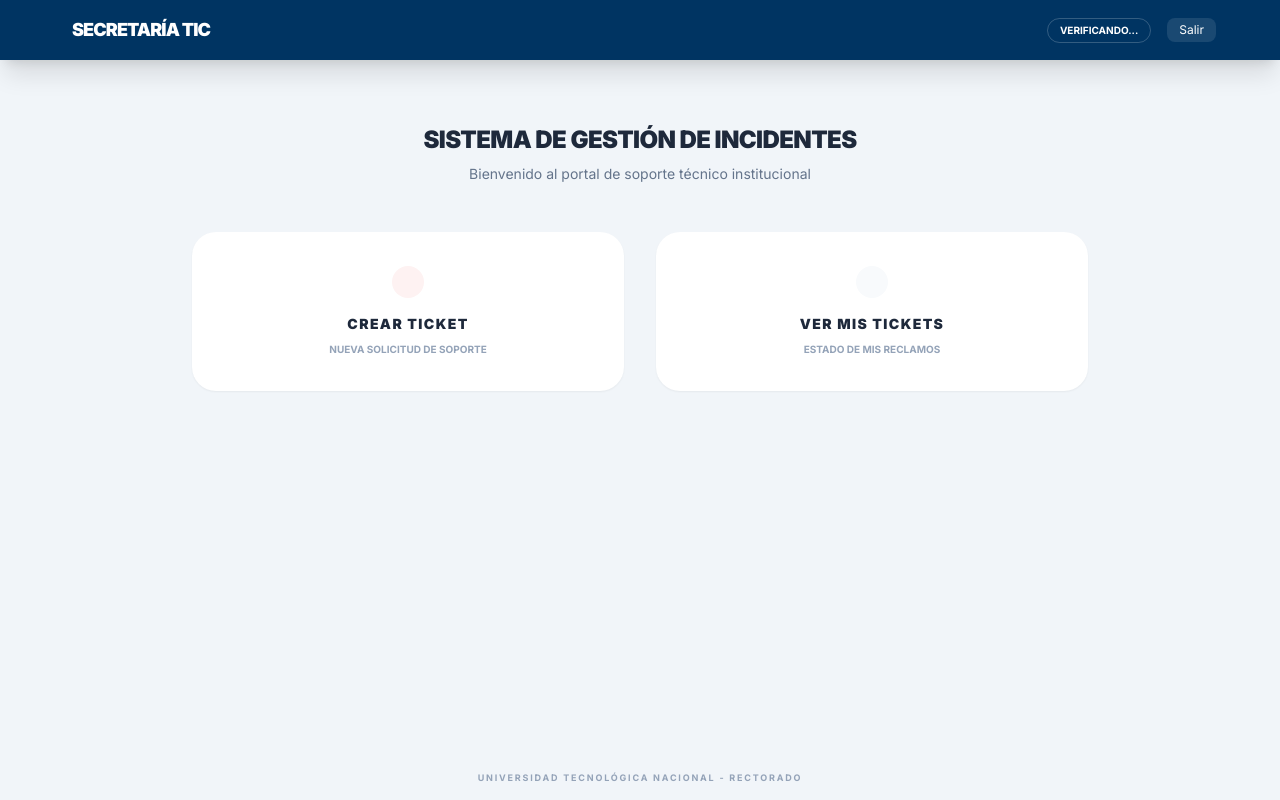
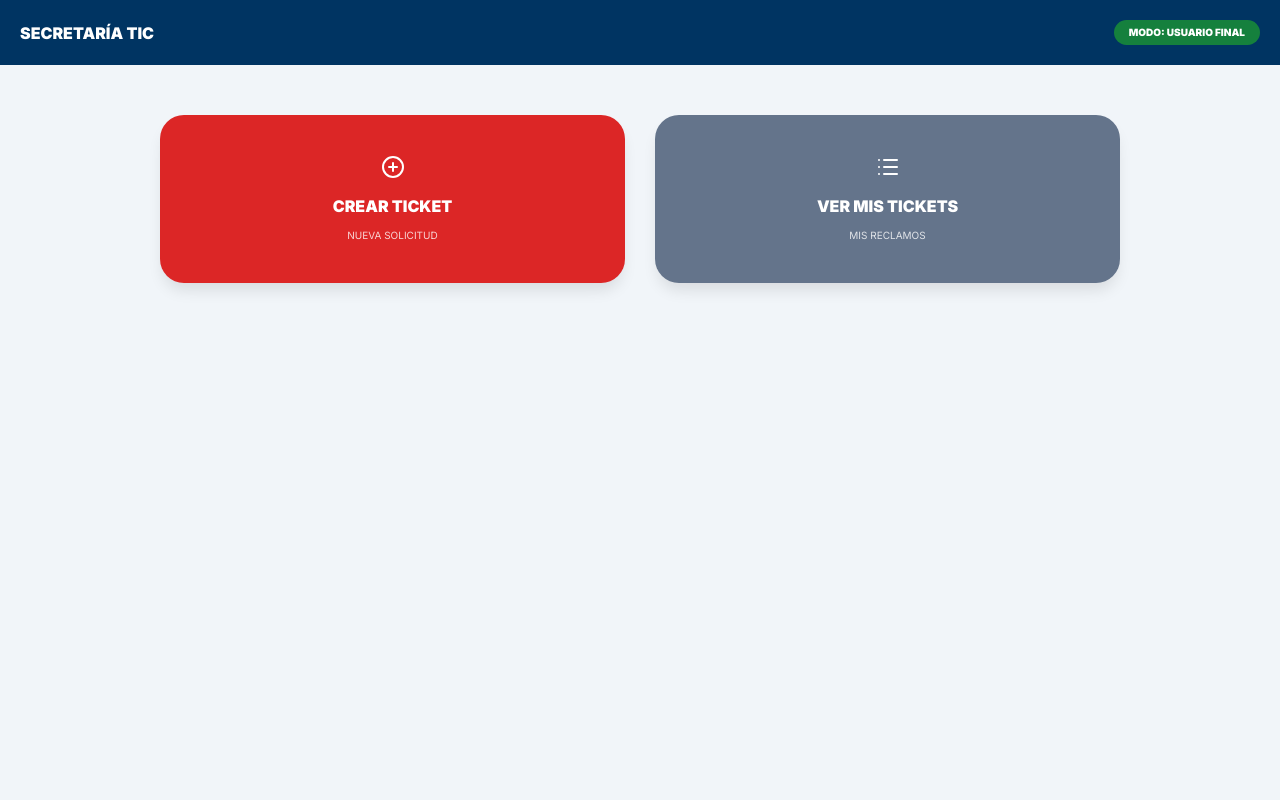
Before and after one commit to gfernandez-tic/soporte.tic, a plain HTML site: page dashboard.html in a window 1280 px wide. Drawn offline with nearby package versions, Linux system fonts and the light colour scheme.

Commit message:
Add files via upload

```diff
--- a/dashboard.html
+++ b/dashboard.html
@@ -7,97 +7,83 @@
     <script src="https://cdn.tailwindcss.com"></script>
     <script src="https://unpkg.com/lucide@latest"></script>
     <style>
-        @import url('https://fonts.googleapis.com/css2?family=Inter:wght@400;600;700;900&display=swap');
-        body { font-family: 'Inter', sans-serif; }
-        /* Los elementos de admin están ocultos por defecto */
-        .admin-only { display: none !important; }
+        @import url('https://fonts.googleapis.com/css2?family=Inter:wght@400;900&display=swap');
+        body { font-family: 'Inter', sans-serif; background-color: #f1f5f9; }
+        .btn-card {
+            transition: all 0.3s ease;
+            display: flex;
+            flex-direction: column;
+            align-items: center;
+            justify-content: center;
+            padding: 40px;
+            border-radius: 24px;
+            color: white;
+            text-decoration: none;
+            text-align: center;
+            box-shadow: 0 10px 15px -3px rgba(0, 0, 0, 0.1);
+        }
+        .btn-card:hover { transform: translateY(-5px); box-shadow: 0 20px 25px -5px rgba(0, 0, 0, 0.2); }
+        .admin-only { display: none; } /* Oculto por defecto */
     </style>
 </head>
-<body class="bg-slate-100 min-h-screen">
+<body>
 
-    <nav class="bg-[#003462] p-4 text-white shadow-xl">
-        <div class="max-w-6xl mx-auto flex justify-between items-center">
-            <div class="flex items-center gap-2">
-                <i data-lucide="layout-dashboard" size="20"></i>
-                <h1 class="font-black uppercase tracking-tighter text-lg">Secretaría TIC</h1>
-            </div>
-            <div class="flex items-center gap-4">
-                <span id="roleBadge" class="text-[10px] px-3 py-1 rounded-full font-bold uppercase border border-white/20">
-                    Verificando...
-                </span>
-                <a href="index.html" class="text-xs bg-white/10 hover:bg-white/20 px-3 py-1 rounded-lg transition-all">Salir</a>
-            </div>
-        </div>
+    <nav style="background-color: #003462; padding: 20px; color: white; display: flex; justify-content: space-between; align-items: center;">
+        <h1 style="font-weight: 900; text-transform: uppercase; margin: 0;">Secretaría TIC</h1>
+        <div id="roleBadge" style="font-size: 10px; font-weight: bold; padding: 5px 15px; border-radius: 50px; background-color: rgba(255,255,255,0.1);">Cargando...</div>
     </nav>
 
-    <main class="max-w-5xl mx-auto p-8 md:p-16">
-        <header class="text-center mb-12">
-            <h2 class="text-2xl font-black text-slate-800 uppercase tracking-tight">Sistema de Gestión de Incidentes</h2>
-            <p class="text-slate-500 text-sm mt-2">Bienvenido al portal de soporte técnico institucional</p>
-        </header>
+    <main style="max-width: 1000px; margin: 50px auto; padding: 0 20px;">
+        <div style="display: grid; grid-template-columns: repeat(auto-fit, minmax(250px, 1fr)); gap: 30px;">
 
-        <div class="grid grid-cols-1 md:grid-cols-2 gap-8">
+            <a href="ingreso.html" class="btn-card" style="background-color: #dc2626;">
+                <i data-lucide="plus-circle" style="margin-bottom: 15px;"></i>
+                <span style="font-weight: 900; text-transform: uppercase;">Crear Ticket</span>
+                <small style="opacity: 0.8; font-size: 10px; margin-top: 10px;">NUEVA SOLICITUD</small>
+            </a>
 
-            <div class="group">
-                <a href="ingreso.html" class="flex flex-col items-center justify-center bg-white border-2 border-transparent hover:border-red-500 p-8 rounded-3xl shadow-sm hover:shadow-xl transition-all duration-300 h-full">
-                    <div class="p-4 bg-red-50 text-red-600 rounded-2xl mb-4 group-hover:scale-110 transition-transform">
-                        <i data-lucide="plus-circle" size="32"></i>
-                    </div>
-                    <span class="font-black text-slate-800 uppercase tracking-widest text-sm text-center">Crear Ticket</span>
-                    <span class="text-[10px] text-slate-400 mt-2 text-center uppercase font-bold">Nueva solicitud de soporte</span>
-                </a>
-            </div>
+            <a href="ver_tickets.html" class="btn-card" style="background-color: #64748b;">
+                <i data-lucide="list" style="margin-bottom: 15px;"></i>
+                <span style="font-weight: 900; text-transform: uppercase;">Ver mis Tickets</span>
+                <small style="opacity: 0.8; font-size: 10px; margin-top: 10px;">MIS RECLAMOS</small>
+            </a>
 
-            <div class="group">
-                <a href="ver_tickets.html" class="flex flex-col items-center justify-center bg-white border-2 border-transparent hover:border-slate-500 p-8 rounded-3xl shadow-sm hover:shadow-xl transition-all duration-300 h-full">
-                    <div class="p-4 bg-slate-50 text-slate-600 rounded-2xl mb-4 group-hover:scale-110 transition-transform">
-                        <i data-lucide="list" size="32"></i>
-                    </div>
-                    <span class="font-black text-slate-800 uppercase tracking-widest text-sm text-center">Ver mis Tickets</span>
-                    <span class="text-[10px] text-slate-400 mt-2 text-center uppercase font-bold">Estado de mis reclamos</span>
-                </a>
-            </div>
+            <a id="panelAdmin1" href="gestion_tkt.html" class="btn-card admin-only" style="background-color: #2563eb;">
+                <i data-lucide="settings" style="margin-bottom: 15px;"></i>
+                <span style="font-weight: 900; text-transform: uppercase;">Gestión de Tickets</span>
+                <small style="opacity: 0.8; font-size: 10px; margin-top: 10px;">MESA DE AYUDA</small>
+            </a>
 
-            <div id="adminPanel1" class="admin-only group">
-                <a href="gestion_tkt.html" class="flex flex-col items-center justify-center bg-white border-2 border-transparent hover:border-blue-600 p-8 rounded-3xl shadow-sm hover:shadow-xl transition-all duration-300 h-full">
-                    <div class="p-4 bg-blue-50 text-blue-600 rounded-2xl mb-4 group-hover:scale-110 transition-transform">
-                        <i data-lucide="settings" size="32"></i>
-                    </div>
-                    <span class="font-black text-slate-800 uppercase tracking-widest text-sm text-center">Gestión de Tickets</span>
-                    <span class="text-[10px] text-slate-400 mt-2 text-center uppercase font-bold">Mesa de ayuda institucional</span>
-                </a>
-            </div>
-
-            <div id="adminPanel2" class="admin-only group">
-                <a href="Panel.html" class="flex flex-col items-center justify-center bg-white border-2 border-transparent hover:border-black p-8 rounded-3xl shadow-sm hover:shadow-xl transition-all duration-300 h-full">
-                    <div class="p-4 bg-slate-100 text-black rounded-2xl mb-4 group-hover:scale-110 transition-transform">
-                        <i data-lucide="bar-chart-3" size="32"></i>
-                    </div>
-                    <span class="font-black text-slate-800 uppercase tracking-widest text-sm text-center">Panel de Control</span>
-                    <span class="text-[10px] text-slate-400 mt-2 text-center uppercase font-bold">Métricas y estadísticas</span>
-                </a>
-            </div>
+            <a id="panelAdmin2" href="Panel.html" class="btn-card admin-only" style="background-color: #0f172a;">
+                <i data-lucide="bar-chart-3" style="margin-bottom: 15px;"></i>
+                <span style="font-weight: 900; text-transform: uppercase;">Panel de Control</span>
+                <small style="opacity: 0.8; font-size: 10px; margin-top: 10px;">ESTADÍSTICAS</small>
+            </a>
 
         </div>
     </main>
 
-    <footer class="fixed bottom-0 w-full p-4 text-center">
-        <p class="text-[9px] text-slate-400 font-bold uppercase tracking-[0.2em]">Universidad Tecnológica Nacional - Rectorado</p>
-    </footer>
-
     <script>
-        // 1. Inicializar iconos
         lucide.createIcons();
 
-        // 2. Lógica de Roles por URL
-        function applyRole() {
-            const params = new URLSearchParams(window.location.search);
-            const role = params.get('role');
+        // LÓGICA DE DETECCIÓN AGRESIVA
+        const params = new URLSearchParams(window.location.search);
+        const user = params.get('user');
 
-            const badge = document.getElementById('roleBadge');
-            const adminItems = document.querySelectorAll('.admin-only');
+        const badge = document.getElementById('roleBadge');
+        const btnAzul = document.getElementById('panelAdmin1');
+        const btnNegro = document.getElementById('panelAdmin2');
 
-            console.log("Rol en sesión:", role);
-
-            if (role === 'admin') {
-                // Configurar Inter
+        if (user === 'admin') {
+            badge.innerText = "MODO: ADMINISTRADOR";
+            badge.style.backgroundColor = "#b91c1c";
+            // Forzamos la aparición de los botones
+            btnAzul.style.display = "flex";
+            btnNegro.style.display = "flex";
+        } else {
+            badge.innerText = "MODO: USUARIO FINAL";
+            badge.style.backgroundColor = "#15803d";
+        }
+    </script>
+</body>
+</html>
```
